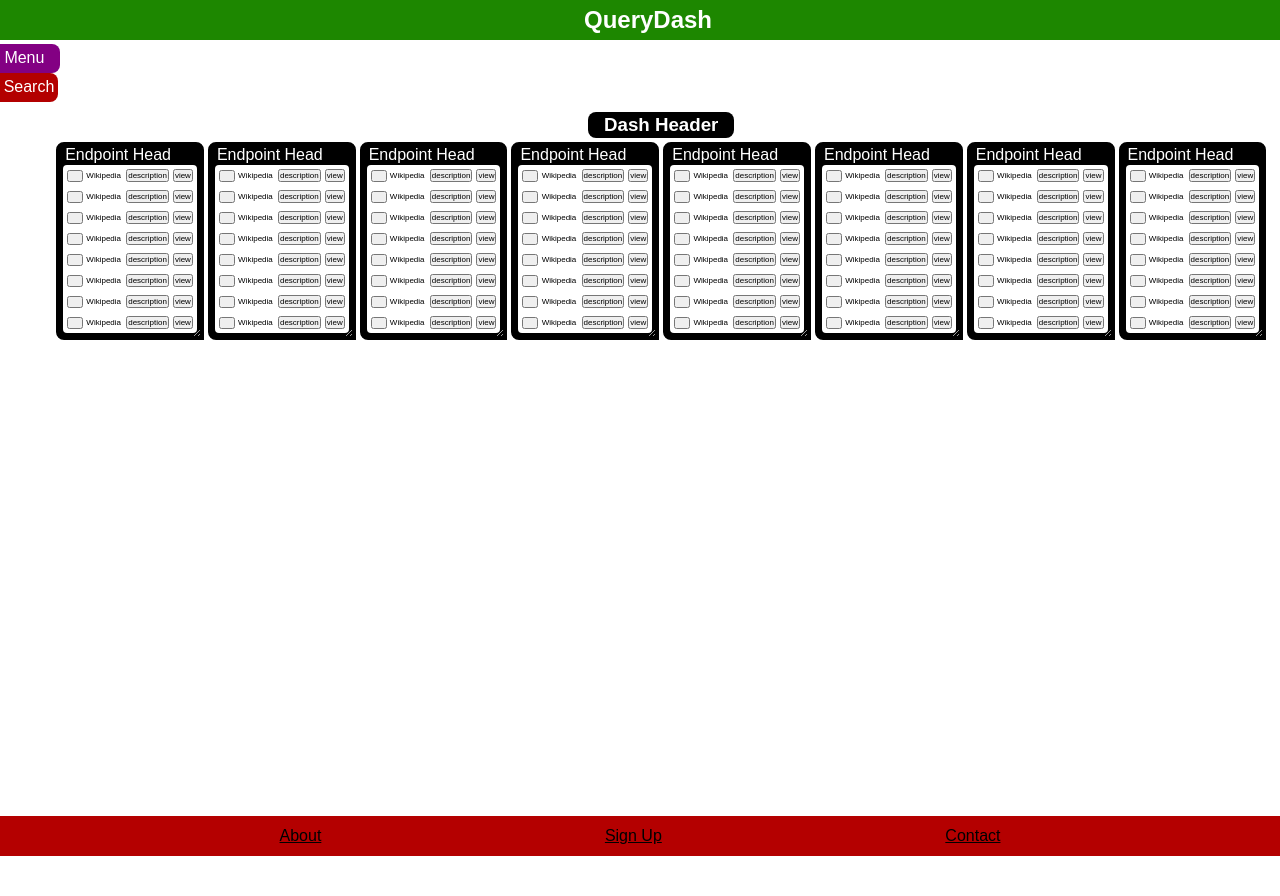
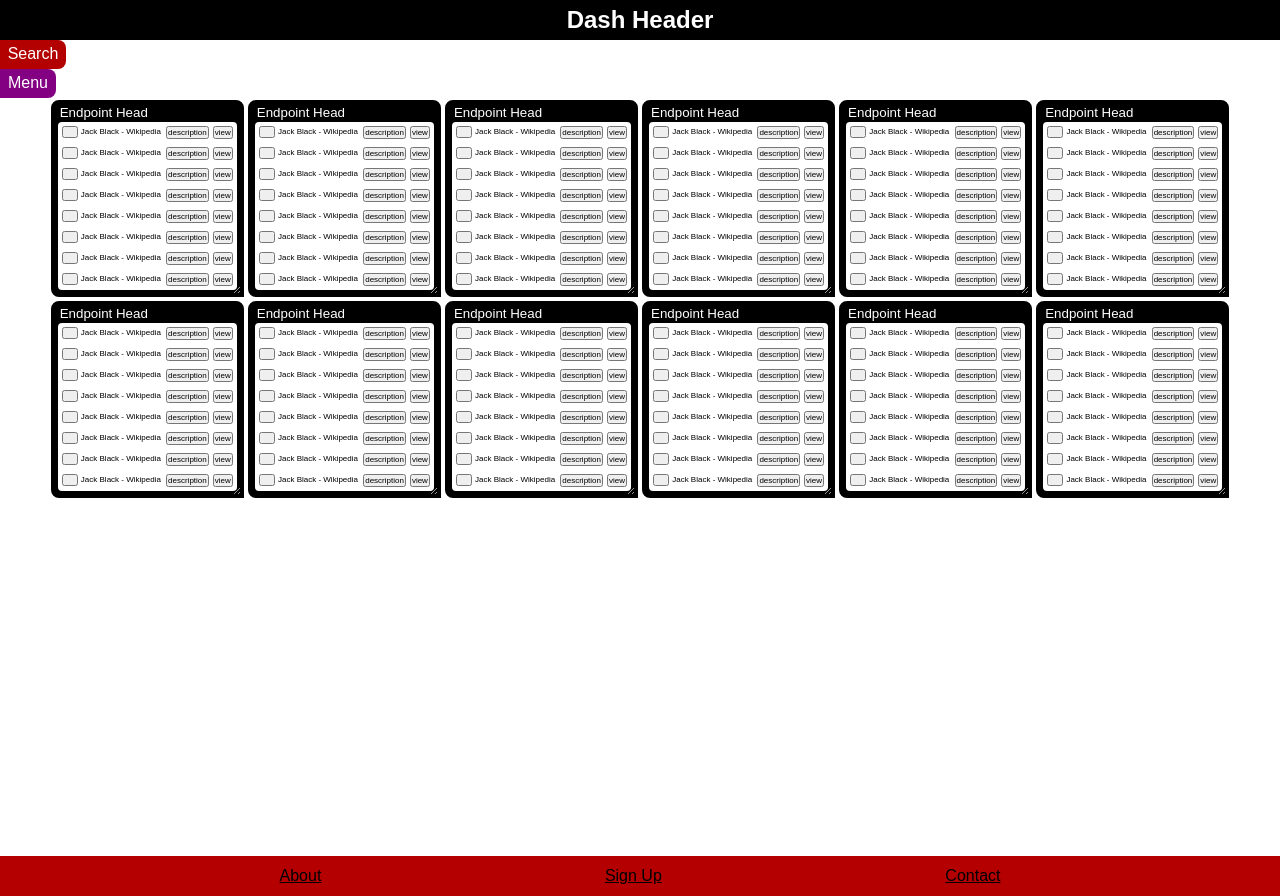
Before and after one commit to bradygrapentine/QueryDash, a React (Create React App) app in the folder ClientApp/: page / in a window 1280 px wide. Before the commit the page ends 856 px from the top, so only its background shows below. Built offline with nearby package versions, Linux system fonts and the light colour scheme.

Commit message:
updated DashPage styling, added pages, implemented a switch and imports as well with dummy routes

```diff
--- a/ClientApp/src/App.jsx
+++ b/ClientApp/src/App.jsx
@@ -1,129 +1,60 @@
 import React from 'react'
 import './custom.scss'
 
-export function Link() {
-  return (
-    <div className="link">
-      <button></button>
-      <a href="https://www.google.com/">
-        {' '}
-        <p>Wikipedia</p>
-      </a>
-      <button className="viewDescription">description</button>
-      <button className="viewLink">view</button>
-    </div>
-  )
-}
+import { DashPage } from './pages/DashPage.jsx'
+import { Link, Route, Switch } from 'react-router-dom'
+import { LandingPage } from './pages/LandingPage.jsx'
+import { LoginPage } from './pages/LoginPage.jsx'
+import { AboutPage } from './pages/AboutPage.jsx'
+import { CreateAccountPage } from './pages/CreateAccountPage.jsx'
+import { AccountPage } from './pages/AccountPage.jsx'
+import { CreateDashPage } from './pages/CreateDashPage.jsx'
+import { PanelFullScreen } from './pages/PanelFullScreen.jsx'
+import { DashPreferences } from './pages/DashPreferences.jsx'
 
-export function Panel() {
-  return (
-    <div rows="7" cols="1" wrap="off" className="panel">
-      <Link />
-      <Link />
-      <Link />
-      <Link />
-      <Link />
-      <Link />
-      <Link />
-      <Link />
-    </div>
-  )
-}
+// // {
+// // /* <header>
+// //       {' '}
+// //       <h2>QueryDash</h2>
+// //     </header> */
+// // }
 
 export function App() {
   return (
     <>
-      <main className="main">
-        <header>
-          {' '}
-          <h2>QueryDash</h2>
-        </header>
-
-        {/* <div className="container"> */}
-        <section className="menu">
-          Menu
-          <div className="menuContent">
-            <button>Open</button>
-            <button>Archive</button>
-            <button>History</button>
-            <button>Dash Settings</button>
-            <button className="settings">Account</button>
-            <button>Home</button>
-            <button className="collapseMenu">Collapse</button>
-          </div>
-        </section>
-        <div className="dashQuery">
-          Search
-          <form className="dashQuery">
-            <input className="dashQuery" type="text" placeholder="Query Here" />
-          </form>
-          <button className="collapse">Collapse</button>
-        </div>
-        <div className="displayContainer">
-          <h3 className="header">Dash Header</h3>
-          <div className="display">
-            <div className="panelContainer">
-              <p for="panel" className="header">
-                Endpoint Head
-              </p>
-              <Panel />
-            </div>
-            <div className="panelContainer">
-              <p for="panel" className="header">
-                Endpoint Head
-              </p>
-              <Panel />
-            </div>
-            <div className="panelContainer">
-              <p for="panel" className="header">
-                Endpoint Head
-              </p>
-              <Panel />
-            </div>
-            <div className="panelContainer">
-              <p for="panel" className="header">
-                Endpoint Head
-              </p>
-              <Panel />
-            </div>
-            <div className="panelContainer">
-              <p for="panel" className="header">
-                Endpoint Head
-              </p>
-              <Panel />
-            </div>
-            <div className="panelContainer">
-              <p for="panel" className="header">
-                Endpoint Head
-              </p>
-              <Panel />
-            </div>
-            <div className="panelContainer">
-              <p for="panel" className="header">
-                Endpoint Head
-              </p>
-              <Panel />
-            </div>
-            <div className="panelContainer">
-              <p for="panel" className="header">
-                Endpoint Head
-              </p>
-              <Panel />
-            </div>
-          </div>
-        </div>
-      </main>
-      <footer>
-        <a href="https://www.google.com/" className="footer">
-          About
-        </a>
-        <a href="https://www.google.com/" className="footer">
-          Sign Up
-        </a>
-        <a href="https://www.google.com/" className="footer">
-          Contact
-        </a>
-      </footer>
+      <Switch>
+        {/* <Route exact path="/:dashID"> */}
+        <Route exact path="/">
+          <DashPage />
+        </Route>
+        {/* <Route exact path="/">
+          <LandingPage />
+        </Route> */}
+        <Route exact path="/about">
+          <AboutPage />
+        </Route>
+        <Route exact path="/login">
+          <LoginPage />
+        </Route>
+        <Route exact path="/create-account">
+          <CreateAccountPage />
+        </Route>
+        <Route exact path="/:accountId">
+          <AccountPage />
+        </Route>
+        <Route exact path="/create-dash">
+          <CreateDashPage />
+        </Route>{' '}
+        <Route exact path="/preferences/:dashID">
+          <DashPreferences />
+        </Route>
+        <Route exact path="/:panelId">
+          <PanelFullScreen />
+        </Route>
+        <Route path="*">Not Found...</Route>
+      </Switch>
     </>
   )
 }
+
+// ------------------------------------------------------------- //
--- a/ClientApp/src/custom.scss
+++ b/ClientApp/src/custom.scss
@@ -18,38 +18,57 @@ body {
 }
 
 //--------------------------------------//
+// header {
+//   text-align: center;
+//   padding: 0rem;
+//   margin: 0rem;
+//   width: 100vw;
+//   h2 {
+//     width: 100vw;
+//     background-color: rgb(29, 135, 0);
+//     color: white;
+//     padding: 0.5rem;
+//     margin: 0rem;
+//     // margin-bottom: 1rem;
+//   }
+// }
+
+h2.header {
+  // position:
+  display: flex;
+  flex-direction: column;
+  align-items: center;
+  flex-wrap: wrap;
+  justify-content: center;
+  height: fit-content;
+  width: 100vw;
+  margin: 0rem;
+  // margin: 0.125rem 0.6rem 0rem 3.25rem;
+  padding: 0.5rem 0rem;
+  background-color: black;
+  // border-radius: 0.5rem;
+  color: white;
+}
 
 main.main {
   margin: 0rem;
   padding: 0rem;
   min-height: 100vh;
   display: flex;
+
   flex-direction: column;
   align-items: center;
   justify-content: flex-start;
-  header {
-    text-align: center;
-    padding: 0rem;
-    margin: 0rem;
-    width: 100vw;
-    h2 {
-      width: 100vw;
-      background-color: rgb(29, 135, 0);
-      color: white;
-      padding: 0.5rem;
-      margin: 0rem;
-      // margin-bottom: 1rem;
-    }
-  }
+
   div.dashQuery {
     // width: fit-content;
     border-bottom-right-radius: 0.5rem;
     border-top-right-radius: 0.5rem;
-    padding: 0.4rem 0.25rem;
+    padding: 0.4rem 0.5rem;
     // width: 100vw;
     position: sticky;
     right: 100%;
-    top: 1.8rem;
+    top: 0rem;
     display: flex;
     justify-content: flex-start;
     width: fit-content;
@@ -86,7 +105,7 @@ main.main {
     width: 100vw;
     position: sticky;
     right: 100%;
-    top: 1.8rem;
+    top: 0rem;
     display: flex;
     justify-content: center;
     align-items: center;
@@ -94,7 +113,7 @@ main.main {
     button {
       display: flex;
       position: sticky;
-      top: 2rem;
+      top: 0rem;
       margin-right: 0.25rem;
       // left: 100%;
       padding: 0rem;
@@ -102,7 +121,7 @@ main.main {
       border-radius: 0.5rem;
     }
     form {
-      padding: 0.25rem 0.25rem 0.25rem 0.5rem;
+      padding: 0.3rem 0.25rem 0.3rem 0.5rem;
       border-radius: 0%;
     }
     input {
@@ -115,14 +134,14 @@ main.main {
     // will probably switch with search again and make menu a column that opens in the margin
     // could use a grid that has 2 columns, one with menu, the other with dash, will bring dash header in-line with menu
     position: sticky;
-    top: 0rem;
+    top: 1.8rem;
     right: 100%;
     // padding: 1rem 0.5rem;
-    margin-top: 0.25rem;
+    // margin-top: 0.25rem;
     color: white;
     background-color: rgb(131, 0, 131);
     width: fit-content;
-    padding: 0.4rem 0.95rem 0.4rem 0.25rem;
+    padding: 0.4rem 0.5rem;
     border-top-right-radius: 0.5rem;
     border-bottom-right-radius: 0.5rem;
     // .settings {
@@ -141,7 +160,7 @@ main.main {
       }
       button.collapseMenu {
         position: sticky;
-        top: 0rem;
+        top: 1.8rem;
         margin-right: 1rem;
         left: 100%;
       }
@@ -193,23 +212,10 @@ div.displayContainer {
   justify-content: center;
   height: fit-content;
   width: fit-content;
-  margin-top: 0.5rem;
+  margin: 0rem;
+  // margin-top: 0.5rem;
   // position: absolute;
   // top: 3rem;
-  h3.header {
-    display: flex;
-    flex-direction: column;
-    align-items: center;
-    flex-wrap: wrap;
-    justify-content: center;
-    height: fit-content;
-    width: fit-content;
-    margin: 0.125rem 0.6rem 0rem 3.25rem;
-    padding: 0.25rem 1rem;
-    background-color: black;
-    border-radius: 0.5rem;
-    color: white;
-  }
 
   div.display {
     display: flex;
@@ -219,16 +225,18 @@ div.displayContainer {
     justify-content: center;
     height: fit-content;
     width: fit-content;
-    margin: 0.125rem 0.6rem 0rem 3.25rem;
+    margin: 0rem;
+    // margin: 0.125rem 0.6rem 0rem 3.25rem;
     // border: 1px solid black;
     div.panelContainer {
-      resize: both;
+      resize: horizontal;
       display: flex;
       flex-direction: column;
       align-items: flex-start;
       justify-content: center;
       height: fit-content;
-      width: min-content;
+      width: fit-content;
+      max-width: 95vw;
       padding: 0rem 0.25rem 0.25rem 0.25rem;
       margin: 0.125rem;
       border: 3px solid black;
@@ -243,7 +251,8 @@ div.displayContainer {
       // background-color: black;
       // color: white;
     }
-    p.header {
+    button.header {
+      border: 0px;
       border-top-right-radius: 0.25rem;
       border-top-left-radius: 0.25rem;
       display: flex;
@@ -267,10 +276,12 @@ div.displayContainer {
       // resize: both;
       display: flex;
       flex-direction: column;
-      overflow: scroll;
+      overflow: hidden;
+      height: fit-content;
       width: 100%;
       background-color: white;
       border-radius: 0.25rem;
+      // width: fit-content;
       // border: 2px solid blue;
       div.link {
         padding: 0rem;
@@ -278,12 +289,14 @@ div.displayContainer {
         height: auto;
         display: flex;
         align-items: center;
+        width: fit-content;
         // border: 1px solid black;
         button {
           height: 0.75rem;
           margin: 0rem;
           margin-left: 0.125rem;
           font-size: 0.5rem;
+          width: fit-content;
         }
         button.viewLink {
           display: flex;
@@ -305,9 +318,11 @@ div.displayContainer {
           color: black;
           margin: 0rem;
           text-decoration: none;
+          width: fit-content;
           p {
-            margin: 0.2rem;
-            flex-wrap: wrap;
+            margin: 0rem 0.2rem;
+            width: fit-content;
+            // flex-wrap: wrap;
             text-align: start;
             font-size: 0.5rem;
           }
--- /dev/null
+++ b/ClientApp/src/pages/AboutPage.jsx
@@ -0,0 +1,8 @@
+import React from 'react'
+// import './custom.scss'
+
+// ------------------------------------------------------------- //
+
+export function AboutPage() {
+  return <p className="tbd"> Under Construction</p>
+}
--- /dev/null
+++ b/ClientApp/src/pages/AccountPage.jsx
@@ -0,0 +1,8 @@
+import React from 'react'
+// import './custom.scss'
+
+// ------------------------------------------------------------- //
+
+export function AccountPage() {
+  return <p className="tbd"> Under Construction</p>
+}
--- /dev/null
+++ b/ClientApp/src/pages/CreateAccountPage.jsx
@@ -0,0 +1,8 @@
+import React from 'react'
+// import './custom.scss'
+
+// ------------------------------------------------------------- //
+
+export function CreateAccountPage() {
+  return <p className="tbd"> Under Construction</p>
+}
--- /dev/null
+++ b/ClientApp/src/pages/CreateDashPage.jsx
@@ -0,0 +1,8 @@
+import React from 'react'
+// import './custom.scss'
+
+// ------------------------------------------------------------- //
+
+export function CreateDashPage() {
+  return <p className="tbd"> Under Construction</p>
+}
--- /dev/null
+++ b/ClientApp/src/pages/DashPage.jsx
@@ -0,0 +1,124 @@
+import React from 'react'
+// import './custom.scss'
+
+// ------------------------------------------------------------- //
+
+export function QLink() {
+  return (
+    <div className="link">
+      <button></button>
+      <a href="https://en.wikipedia.org/wiki/Jack_Black">
+        {' '}
+        <p> Jack Black - Wikipedia</p>
+      </a>
+      <button className="viewDescription">description</button>
+      <button className="viewLink">view</button>
+    </div>
+  )
+}
+
+// ------------------------------------------------------------- //
+
+export function Panel() {
+  return (
+    <div className="panelContainer">
+      <button className="header">Endpoint Head</button>
+      <div rows="7" cols="1" wrap="off" className="panel">
+        <QLink />
+        <QLink />
+        <QLink />
+        <QLink />
+        <QLink />
+        <QLink />
+        <QLink />
+        <QLink />
+      </div>{' '}
+    </div>
+  )
+}
+
+// ------------------------------------------------------------- //
+
+export function DashQuery(params) {
+  return (
+    <div className="dashQuery">
+      Search
+      <form className="dashQuery">
+        <input className="dashQuery" type="text" placeholder="Query Here" />
+      </form>
+      <button className="collapse">Collapse</button>
+    </div>
+  )
+}
+
+// ------------------------------------------------------------- //
+
+export function Menu(params) {
+  return (
+    <section className="menu">
+      Menu
+      <div className="menuContent">
+        <button>Open</button>
+        <button>Archive</button>
+        <button>History</button>
+        <button>Dash Settings</button>
+        <button className="settings">Account</button>
+        <button>Home</button>
+        <button className="collapseMenu">Collapse</button>
+      </div>
+    </section>
+  )
+}
+
+// ------------------------------------------------------------- //
+
+export function Footer(params) {
+  return (
+    <footer>
+      <a href="https://www.google.com/" className="footer">
+        About
+      </a>
+      <a href="https://www.google.com/" className="footer">
+        Sign Up
+      </a>
+      <a href="https://www.google.com/" className="footer">
+        Contact
+      </a>
+    </footer>
+  )
+}
+
+// ------------------------------------------------------------- //
+
+export function DashPage() {
+  return (
+    <>
+      <h2 className="header">Dash Header</h2>
+      {/* header needs a nav to get around to pages
+      Gotta build out static html and css for other pages */}
+      <main className="main">
+        <DashQuery />
+        <Menu />
+        <div className="displayContainer">
+          <div className="display">
+            <Panel />
+            <Panel />
+            <Panel />
+            <Panel />
+            <Panel />
+            <Panel />
+            <Panel />
+            <Panel />
+            <Panel />
+            <Panel />
+            <Panel />
+            <Panel />
+          </div>
+        </div>
+      </main>
+      <Footer />
+    </>
+  )
+}
+
+// ------------------------------------------------------------- //
--- /dev/null
+++ b/ClientApp/src/pages/DashPreferences.jsx
@@ -0,0 +1,8 @@
+import React from 'react'
+// import './custom.scss'
+
+// ------------------------------------------------------------- //
+
+export function DashPreferences() {
+  return <p className="tbd"> Under Construction</p>
+}
--- /dev/null
+++ b/ClientApp/src/pages/LandingPage.jsx
@@ -0,0 +1,8 @@
+import React from 'react'
+// import './custom.scss'
+
+// ------------------------------------------------------------- //
+
+export function LandingPage() {
+  return <p className="tbd"> Under Construction</p>
+}
--- /dev/null
+++ b/ClientApp/src/pages/LoginPage.jsx
@@ -0,0 +1,8 @@
+import React from 'react'
+// import './custom.scss'
+
+// ------------------------------------------------------------- //
+
+export function LoginPage() {
+  return <p className="tbd"> Under Construction</p>
+}
--- /dev/null
+++ b/ClientApp/src/pages/PanelFullScreen.jsx
@@ -0,0 +1,8 @@
+import React from 'react'
+// import './custom.scss'
+
+// ------------------------------------------------------------- //
+
+export function PanelFullScreen() {
+  return <p className="tbd"> Under Construction</p>
+}
```
